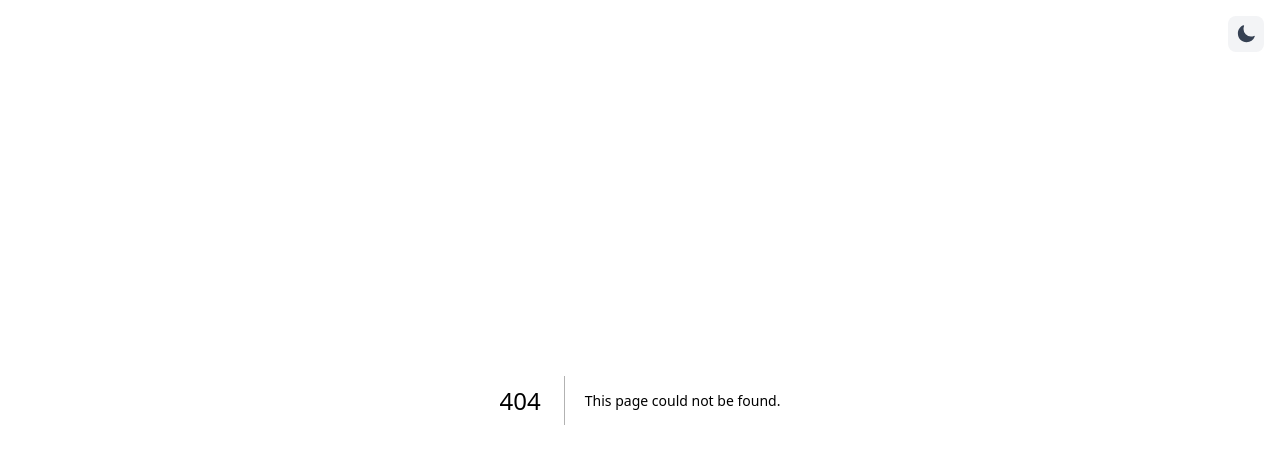
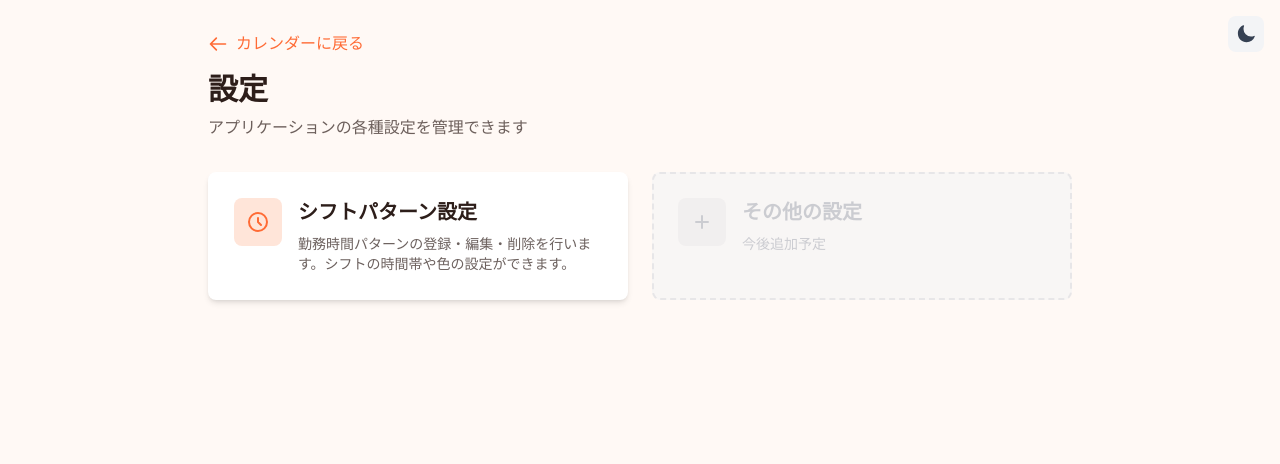
Before and after one commit to r-kojima/nursing-calender, a Next.js app: page /settings in a window 1280 px wide. Before the commit this address had no page. Shown: the top 464 px of the page. Built offline with nearby package versions, Linux system fonts and the light colour scheme; no server answers; sample sign-in values are in the browser's storage.

Commit message:
feat: 設定画面の追加\

```diff
--- a/app/components/SettingsButton.tsx
+++ b/app/components/SettingsButton.tsx
@@ -5,7 +5,7 @@ import Link from "next/link";
 export function SettingsButton() {
   return (
     <Link
-      href="/settings/work-time-types"
+      href="/settings"
       className="fixed bottom-8 right-8 z-40 p-4 bg-primary hover:bg-primary-dark text-white rounded-full shadow-lg hover:shadow-xl transition-all duration-200 group"
       aria-label="設定"
     >
--- /dev/null
+++ b/app/settings/page.tsx
@@ -0,0 +1,110 @@
+import Link from "next/link";
+import { redirect } from "next/navigation";
+import { auth } from "../lib/auth";
+
+export default async function SettingsPage() {
+  const session = await auth();
+
+  if (!session) {
+    redirect("/login");
+  }
+
+  return (
+    <div className="min-h-screen bg-background">
+      <div className="container mx-auto px-4 py-8 max-w-4xl">
+        <div className="mb-8">
+          <Link
+            href="/"
+            className="inline-flex items-center text-primary hover:text-primary-dark transition-colors mb-4"
+          >
+            <svg
+              xmlns="http://www.w3.org/2000/svg"
+              className="h-5 w-5 mr-2"
+              fill="none"
+              viewBox="0 0 24 24"
+              stroke="currentColor"
+            >
+              <title>Back arrow</title>
+              <path
+                strokeLinecap="round"
+                strokeLinejoin="round"
+                strokeWidth={2}
+                d="M10 19l-7-7m0 0l7-7m-7 7h18"
+              />
+            </svg>
+            カレンダーに戻る
+          </Link>
+          <h1 className="text-3xl font-bold text-foreground">設定</h1>
+          <p className="mt-2 text-foreground/70">
+            アプリケーションの各種設定を管理できます
+          </p>
+        </div>
+
+        <div className="grid gap-6 md:grid-cols-2">
+          {/* シフトパターン設定 */}
+          <Link
+            href="/settings/work-time-types"
+            className="block p-6 bg-white dark:bg-gray-800 rounded-lg shadow-md hover:shadow-lg transition-all duration-200 border-2 border-transparent hover:border-primary group"
+          >
+            <div className="flex items-start">
+              <div className="flex-shrink-0 p-3 bg-primary-pale dark:bg-primary-dark/20 rounded-lg group-hover:bg-primary group-hover:text-white transition-colors">
+                <svg
+                  xmlns="http://www.w3.org/2000/svg"
+                  className="h-6 w-6 text-primary group-hover:text-white"
+                  fill="none"
+                  viewBox="0 0 24 24"
+                  stroke="currentColor"
+                >
+                  <title>Clock icon</title>
+                  <path
+                    strokeLinecap="round"
+                    strokeLinejoin="round"
+                    strokeWidth={2}
+                    d="M12 8v4l3 3m6-3a9 9 0 11-18 0 9 9 0 0118 0z"
+                  />
+                </svg>
+              </div>
+              <div className="ml-4 flex-1">
+                <h2 className="text-xl font-semibold text-foreground group-hover:text-primary transition-colors">
+                  シフトパターン設定
+                </h2>
+                <p className="mt-2 text-sm text-foreground/70">
+                  勤務時間パターンの登録・編集・削除を行います。シフトの時間帯や色の設定ができます。
+                </p>
+              </div>
+            </div>
+          </Link>
+
+          {/* 将来の拡張用プレースホルダー */}
+          <div className="p-6 bg-gray-100 dark:bg-gray-800/50 rounded-lg border-2 border-dashed border-gray-300 dark:border-gray-700 opacity-50">
+            <div className="flex items-start">
+              <div className="flex-shrink-0 p-3 bg-gray-200 dark:bg-gray-700 rounded-lg">
+                <svg
+                  xmlns="http://www.w3.org/2000/svg"
+                  className="h-6 w-6 text-gray-400"
+                  fill="none"
+                  viewBox="0 0 24 24"
+                  stroke="currentColor"
+                >
+                  <title>Coming soon icon</title>
+                  <path
+                    strokeLinecap="round"
+                    strokeLinejoin="round"
+                    strokeWidth={2}
+                    d="M12 6v6m0 0v6m0-6h6m-6 0H6"
+                  />
+                </svg>
+              </div>
+              <div className="ml-4 flex-1">
+                <h2 className="text-xl font-semibold text-gray-400">
+                  その他の設定
+                </h2>
+                <p className="mt-2 text-sm text-gray-400">今後追加予定</p>
+              </div>
+            </div>
+          </div>
+        </div>
+      </div>
+    </div>
+  );
+}
```
Also changed, not shown: 1 other file (tests, documents, lock files or other folders).
